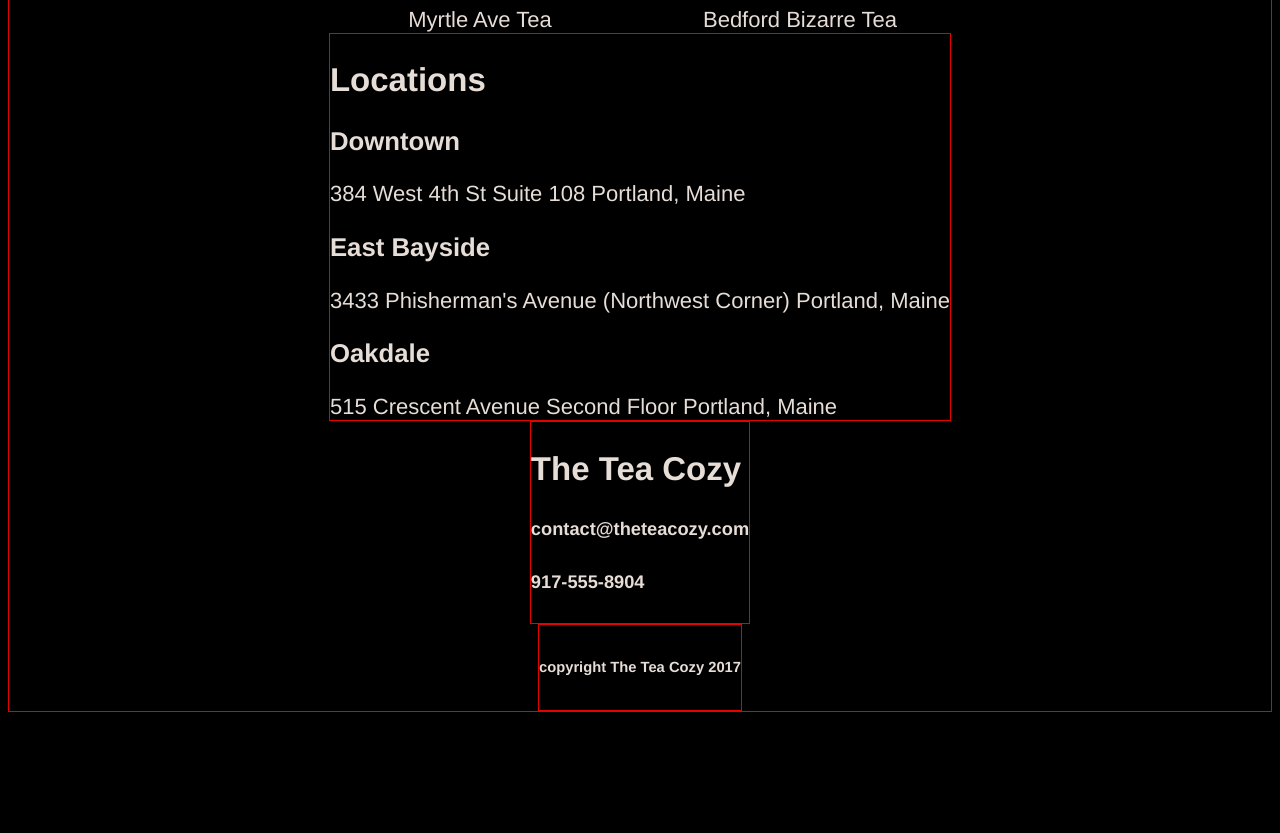
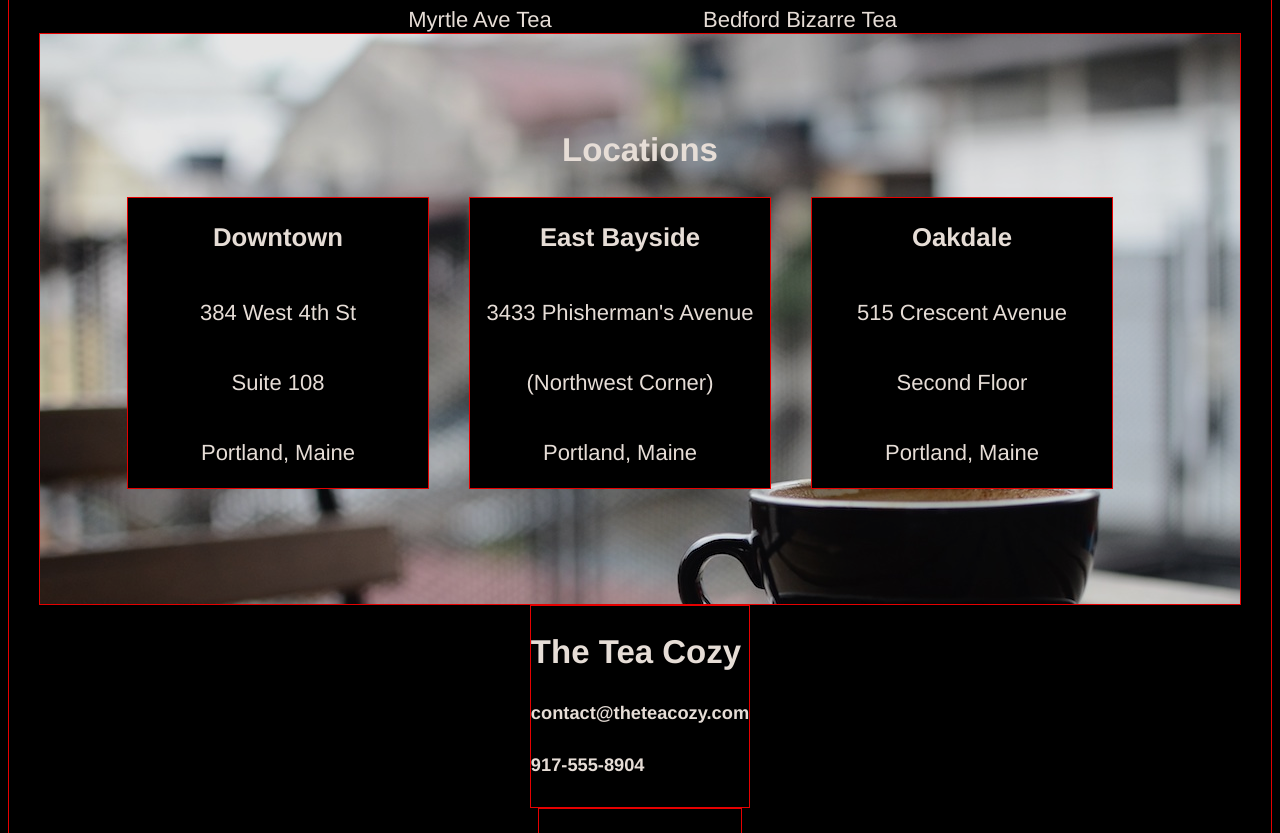
Before and after one commit to mahidi95/teacozy, a plain HTML site: page index.html in a window 1280 px wide. Shown: the part 1377-2210 px from the top of the page. Before the commit the page ends 2097 px from the top, so only its background shows below. Drawn offline with Linux system fonts and the light colour scheme.

Commit message:
Started formatting locations div - fix positioning and margins

```diff
--- a/index.html
+++ b/index.html
@@ -71,27 +71,34 @@
         </div>
         <!-- Locations div -->
         <div class="locations">
+
+              <div class="locations-header-text">
                 <h2>Locations</h2>
-
-              <div class="downtown">
-                <h3>Downtown</h3>
-                <span>384 West 4th St</span>
-                <span>Suite 108</span>
-                <span>Portland, Maine</span>
               </div>
 
-              <div class="east-bayside">
-                <h3>East Bayside</h3>
-                <span>3433 Phisherman's Avenue</span>
-                <span>(Northwest Corner)</span>
-                <span>Portland, Maine</span>
+              <div class="locations-container">
+
+                  <div class="location-box">
+                    <h3>Downtown</h3>
+                    <p>384 West 4th St</p>
+                    <p>Suite 108</p>
+                    <p>Portland, Maine</p>
                   </div>
 
-              <div class="oakdale">
+                  <div class="location-box">
+                    <h3>East Bayside</h3>
+                    <p>3433 Phisherman's Avenue</p>
+                    <p>(Northwest Corner)</p>
+                    <p>Portland, Maine</p>
+                  </div>
+
+                  <div class="location-box">
                     <h3>Oakdale</h3>
-                <span>515 Crescent Avenue</span>
-                <span>Second Floor</span>
-                <span>Portland, Maine</span>
+                    <p>515 Crescent Avenue</p>
+                    <p>Second Floor</p>
+                    <p>Portland, Maine</p>
+                  </div>
+
               </div>
 
         </div>
--- a/resources/css/style.css
+++ b/resources/css/style.css
@@ -89,6 +89,35 @@ nav a {
   flex-direction: column;
   align-items: center;
 }
-.locations, .contact, .copyright {
+/* Location div */
+.locations {
+  background-image: url(../images/locations-background.jpg);
+  height: 500px;
+  width: 1200px;
+  padding-top: 70px;
+  display: flex;
+  flex-direction: column;
+  align-items: center;
+}
+
+.locations-container {
+  display: flex;
+}
+
+.location-box {
+  width: 300px;
+  background-color: black;
+  margin-right: 40px;
+  display: flex;
+  flex-direction: column;
+  align-items: center;
+}
+
+h3 {
+  font-size: 25.74px;
+}
+.locations, .contact, .copyright, .location-box {
   border: 1px solid red;
 }
+
+/* DOUBLE CHECK ALL MARGIN VALUES! */
```
Lines whose indentation alone changed are shown as unchanged.
